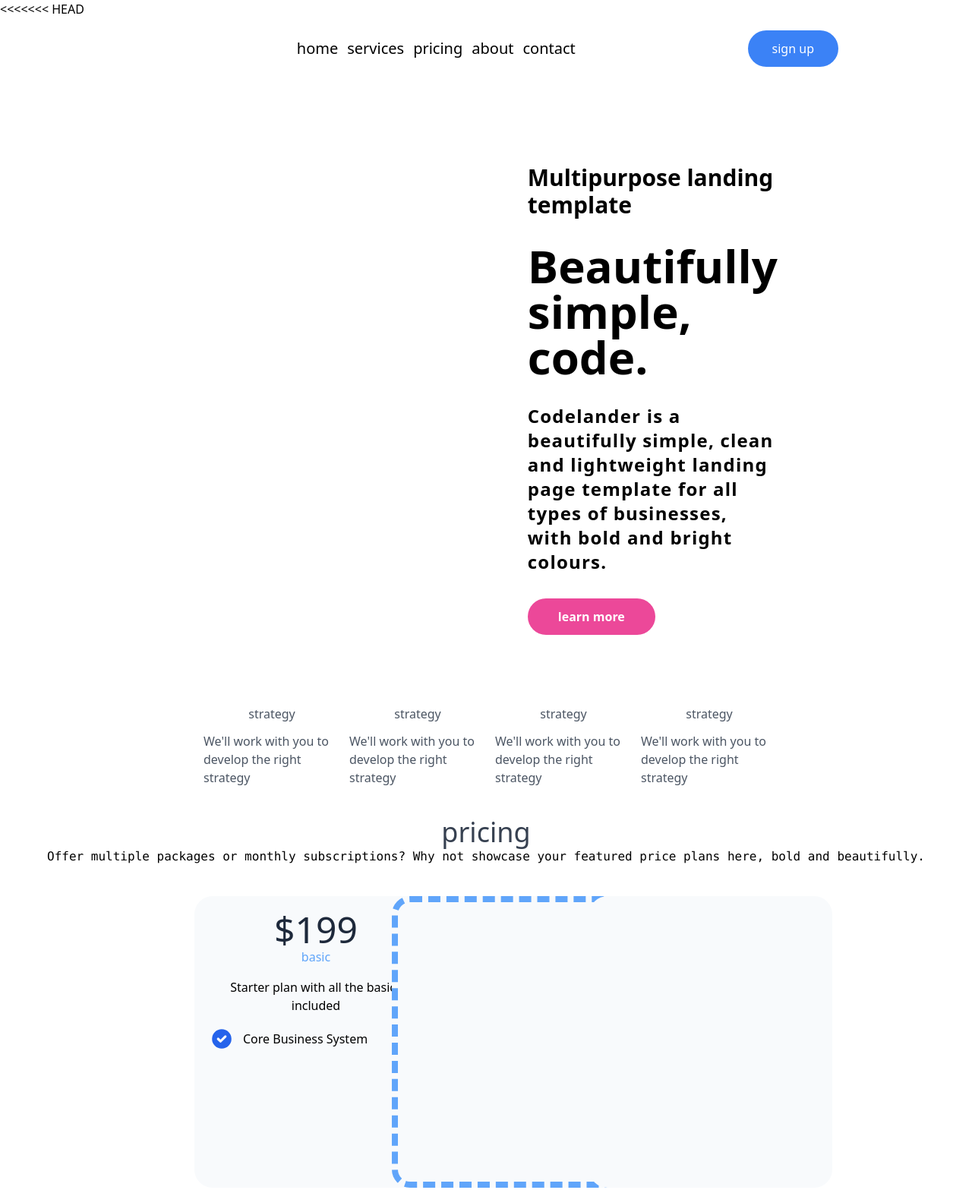
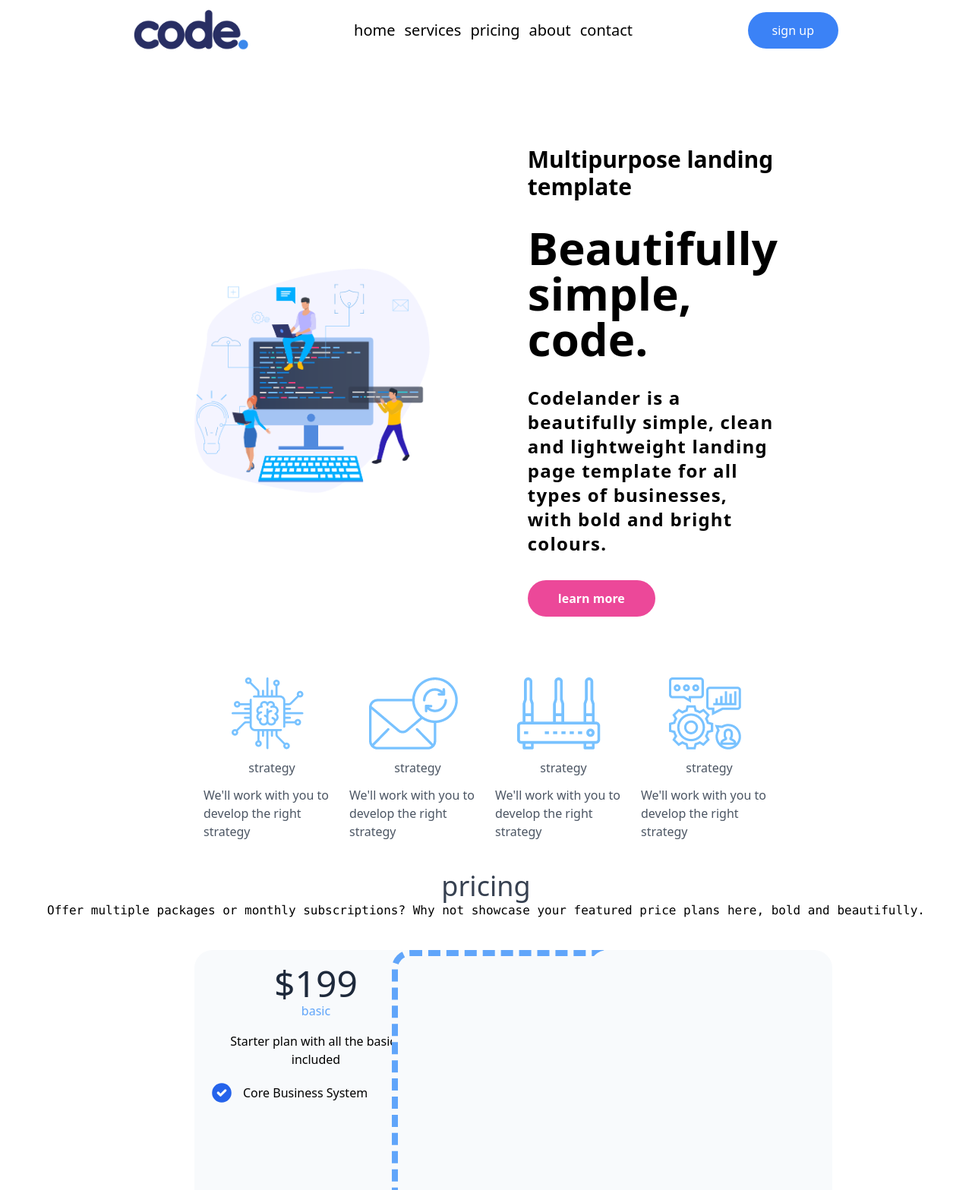
Before and after one commit to Tarekmohamed0/new-rebo, a website: page assets/index.html in a window 1280 px wide. Shown: the top 1567 px of the page at 76% size. Drawn offline with nearby package versions, Linux system fonts and the light colour scheme; files that its build step writes are made by us from their sources; the site is published under a folder, as on GitHub Pages, so addresses that start at the root find nothing; files whose address does not match are found by name.

Commit message:
modified files

```diff
--- a/assets/index.html
+++ b/assets/index.html
@@ -4,20 +4,17 @@
     <meta charset="UTF-8" />
     <meta http-equiv="X-UA-Compatible" content="IE=edge" />
     <meta name="viewport" content="width=device-width, initial-scale=1.0" />
-<<<<<<< HEAD
     <link rel="stylesheet" href="../assets/css/style.css" />
     <title>Document</title>
   </head>
   <body class="">
    <div data-include="../files/div"></div>
    <script src="../js/"></script>
-=======
     <link rel="stylesheet" href="./assets/css/style.css" />
     <title>Document</title>
   </head>
   <body class="">
    <div data-include="./files/div"></div>
    <script src="./js/main.js"></script>
->>>>>>> f5bc8e2c13c64fd523c0323732b5c9a2187fa86e
   </body>
 </html>
--- a/files/div.html
+++ b/files/div.html
@@ -1,7 +1,7 @@
 <div class="h-16">
     <nav class="flex items-center justify-between px-44 mx-auto py-2">
       <h1>
-        <img class="h-16" src="/project/assets/images/logo.png" alt="" />
+        <img class="h-16" src="../assets/images/logo.png" alt="" />
       </h1>
       <div class="">
         <ul class="flex items-center justify-between">
@@ -32,7 +32,7 @@
   <!-- hero section -->
   <div class="flex justify-between items-center mb-20 px-64 my-32">
     <div class="w-1/2 mr-32">
-      <img class="" src="/project/assets/images/header.png" alt="" />
+      <img class="" src="../assets/images/header.png" alt="" />
     </div>
     <div class="w-1/2 font-sans font-black space-y-8">
       <h2 class="text-3xl">Multipurpose landing template</h2>
@@ -51,22 +51,22 @@
   <!-- services -->
   <div class="services flex justify-between items-center mt-10 px-64 px-auto mb-10 text-gray-600">
     <div class="flex flex-col items-center space-y-3 space-x-3">
-      <img src="/project/assets/images/strategy-1.png" alt="" />
+      <img src="../assets/images/strategy-1.png" alt="" />
       <h2>strategy</h2>
       <p>We'll work with you to develop the right strategy</p>
     </div>
     <div class="flex flex-col items-center space-y-3 space-x-3">
-      <img src="/project/assets/images/strategy-2.png" alt="" />
+      <img src="../assets/images/strategy-2.png" alt="" />
       <h2>strategy</h2>
       <p>We'll work with you to develop the right strategy</p>
     </div>
     <div class="flex flex-col items-center space-y-3 space-x-3">
-      <img src="/project/assets/images/strategy-3.png" alt="" />
+      <img src="../assets/images/strategy-3.png" alt="" />
       <h2>strategy</h2>
       <p>We'll work with you to develop the right strategy</p>
     </div>
     <div class="flex flex-col items-center space-y-3 space-x-3">
-      <img src="/project/assets/images/strategy-4.png" alt="" />
+      <img src="../assets/images/strategy-4.png" alt="" />
       <h2>strategy</h2>
       <p>We'll work with you to develop the right strategy</p>
     </div>
```
